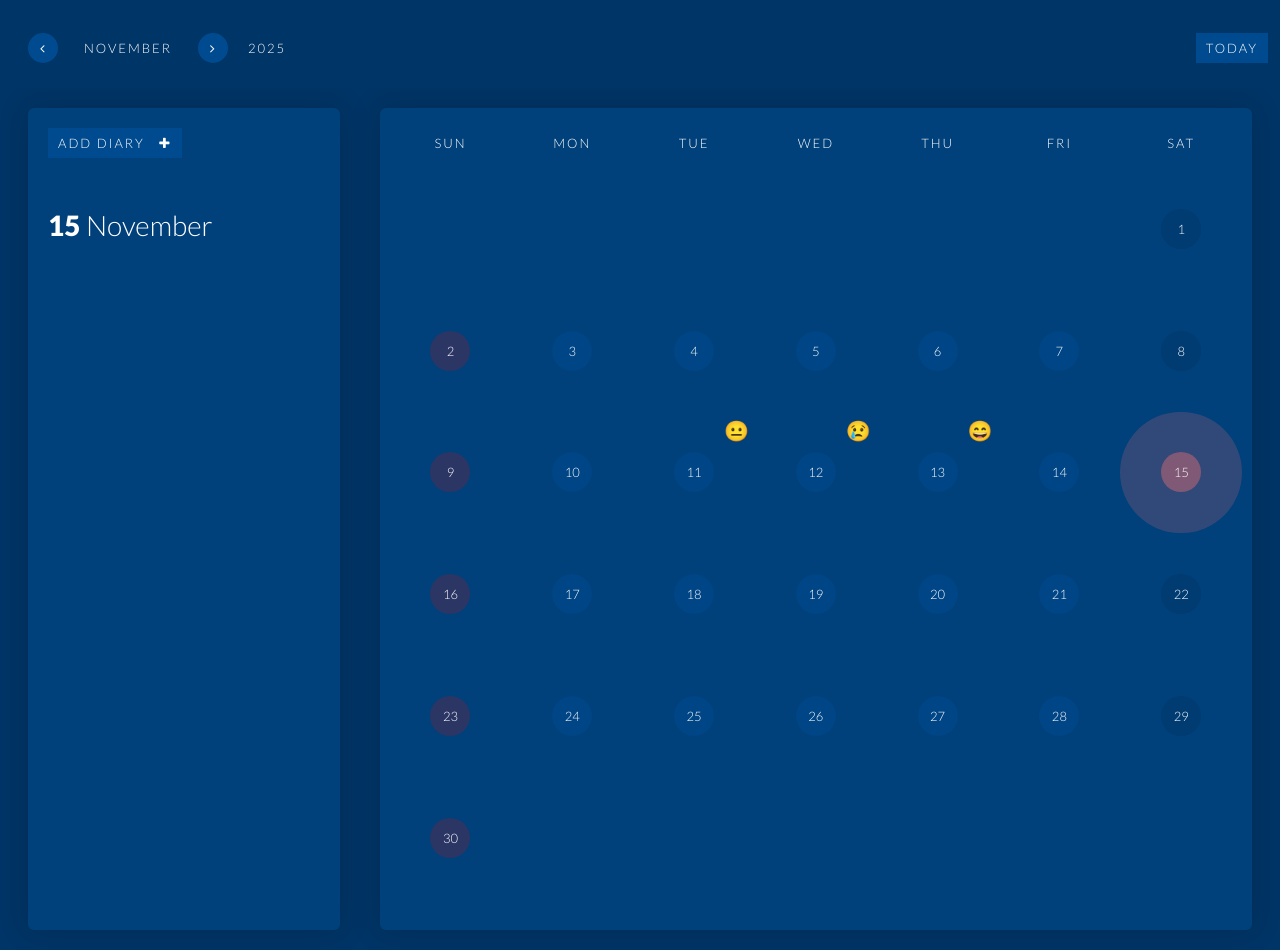
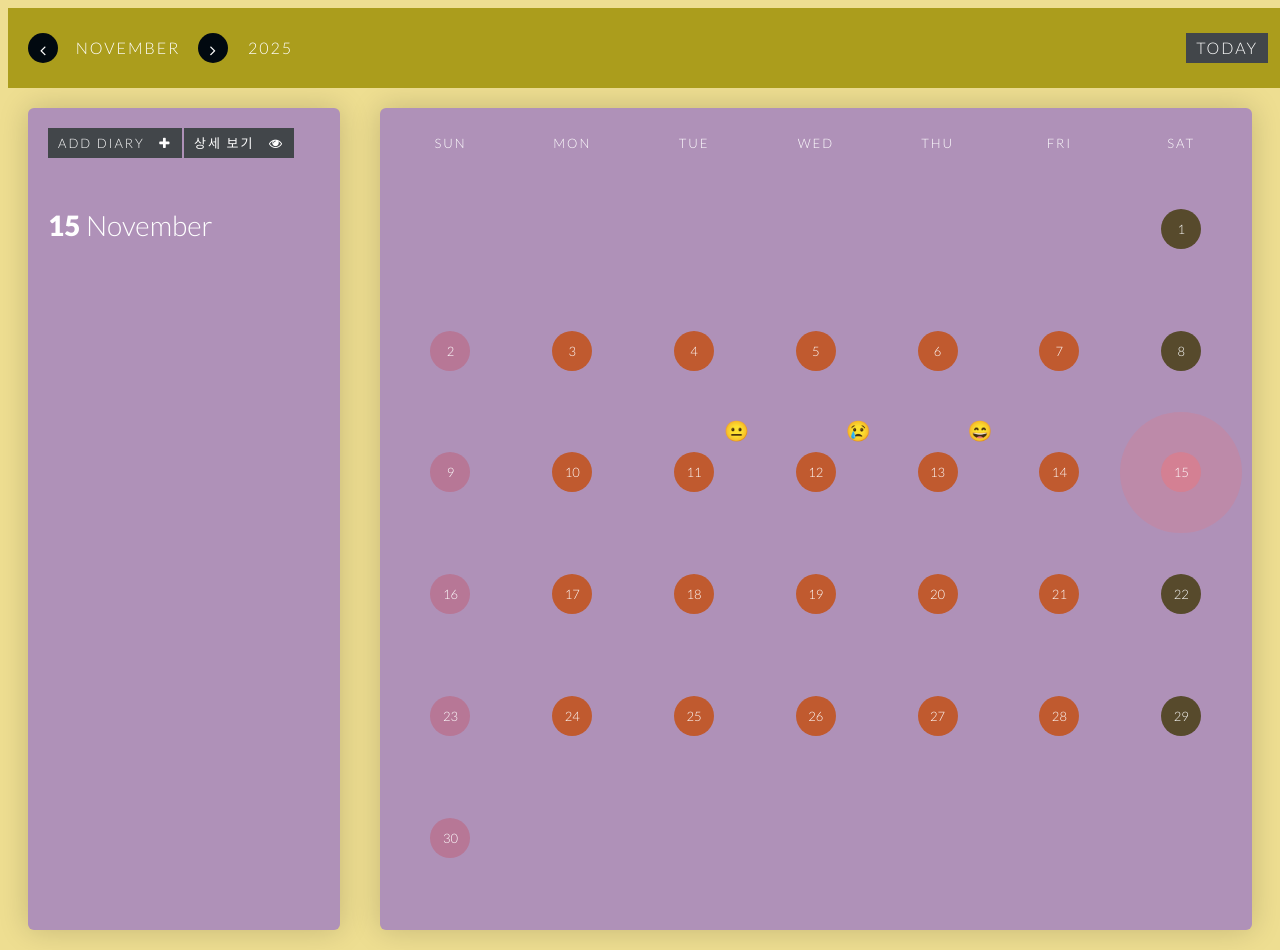
Before and after one commit to userbiin/OS2025_final, a Flask app: page / in a window 1280 px wide. Run offline with Flask 3, Linux system fonts and the light colour scheme; data comes from the database, SQL or seed files in the repository; both versions use the stored data as it was after the commit; some web fonts are replaced.

Commit message:
디테일 페이지 추가

```diff
--- a/app.py
+++ b/app.py
@@ -1,12 +1,86 @@
-from flask import Flask, render_template, request, jsonify
+from flask import Flask, render_template, request, jsonify, abort
 import json, os, sqlite3
 from datetime import datetime
+import random
 from services.emotion import predict_top
 
 app = Flask(__name__)
 
 DB_PATH = os.path.join("data", "diary.db")
 os.makedirs("data", exist_ok=True)
+
+EMPATHY_MESSAGES = {
+    "joy": [
+        "오늘처럼 기쁜 하루를 보내신 당신께 축하드립니다! 그 기쁨이 내일도 이어지기를 응원합니다.",
+        "당신의 기쁨은 세상에서 가장 아름다운 에너지예요. 스스로에게 그 행복을 선물해 준 당신이 자랑스럽습니다.",
+        "당신이 느낀 벅찬 기쁨은 결코 사소한 것이 아닙니다. 그 소중한 감정을 충분히 만끽하고, 오래도록 기억하세요.",
+        "오늘 하루를 기쁨으로 가득 채운 당신의 긍정적인 힘이 정말 대단합니다. 스스로를 칭찬해 주세요!",
+        "오늘 느낀 기쁨의 순간들이 앞으로 당신이 나아갈 길에 밝은 이정표가 되어줄 거예요. 잘하셨습니다!",
+        "삶은 이런 소중한 기쁨의 순간들로 채워집니다. 지금 이 행복한 감사를 놓치지 마세요.",
+        "당신의 기쁨은 전염성이 강합니다. 그 미소와 행복한 에너지를 주변 사람들과도 마음껏 나누며, 오늘 하루를 빛내세요!"
+    ],
+
+    "sadness": [
+        "오늘 하루 슬펐다면, 충분히 슬퍼해도 괜찮습니다. 당신의 감정을 존중하고, 아낌없이 안아주고 싶어요.",
+        "힘든 하루를 무사히 견뎌내 준 것만으로도 당신은 이미 대단한 일을 해냈어요. 정말 고생 많으셨습니다.",
+        "슬픔은 잠시 쉬어가라는 신호일 수 있습니다. 오늘은 모든 것을 내려놓고 오직 당신 자신을 돌보는 데 집중하세요.",
+        "세상에서 가장 중요한 것은 당신의 마음입니다. 그 마음이 아프다면, 잠시 멈추고 스스로에게 위로의 말을 건네주세요.",
+        "지금 이 슬픔이 영원히 지속되지는 않을 거예요. 시간이 당신의 상처를 부드럽게 감싸줄 것입니다.",
+        "저는 당신의 슬픔을 있는 그대로 받아들입니다. 혼자 감당하려 하지 말고, 기대어 쉬어도 괜찮아요.",
+        "슬픔 뒤에는 언제나 더 단단하고 따뜻해진 당신이 기다리고 있습니다. 이 시간을 통해 당신은 성장하고 있어요."
+    ],
+
+    "fear": [
+        "두려움을 느꼈음에도 불구하고 오늘 하루를 잘 이겨내셨습니다. 당신이 겪은 두려움보다 당신의 용기가 훨씬 더 큽니다.",
+        "두려움은 미지의 것에 대한 자연스러운 반응일 뿐입니다. 당신은 두려움에 잡아먹히지 않고 하루를 살아냈어요. 정말 자랑스럽습니다.",
+        "당신이 느낀 두려움의 크기는 그 상황을 얼마나 진지하게 받아들였는지에 대한 증거입니다. 당신은 책임감 있는 사람입니다.",
+        "두려움이 당신을 멈추게 하지 못했다는 사실을 기억하세요. 오늘 당신은 두려움과 함께 걸었지만, 결국 끝까지 해냈습니다.",
+        "두려움은 당신을 약하게 만드는 것이 아니라, 다음에 더 강해질 기회를 주는 신호입니다. 잠시 숨을 고르세요.",
+        "당신이 두려워했던 일은 생각보다 일어나지 않을 수도 있습니다. 지금은 걱정을 잠시 내려놓고 편안한 휴식을 취하세요.",
+        "가장 용감한 사람은 두려움을 느끼지 않는 사람이 아니라, 두려움을 느끼면서도 한 발짝 나아가는 사람입니다. 바로 당신처럼요."
+    ],
+
+    "anger": [
+        "힘든 상황 속에서 감정을 폭발시키지 않고 오늘 하루를 마무리한 것만으로도 대단한 자제력입니다. 스스로를 인정해주세요.",
+        "분노는 뜨거운 에너지입니다. 이 에너지를 남에게 돌리기 전에, 잠시 멈추고 자신을 보호하는 데 사용하세요.",
+        "화가 난다는 것은 당신이 무엇을 중요하게 생각하는지 알려주는 강력한 신호입니다. 이 감정의 이유를 천천히 돌아보세요.",
+        "가끔은 세상이 우리의 기대와 다르게 흘러갈 때가 있습니다. 당신의 잘못이 아닙니다. 이럴 땐 잠깐 쉬어가는 것이 최선입니다.",
+        "내일 아침까지 이 무거운 감정을 꼭 끌어안고 있을 필요는 없습니다. 오늘은 털어내고 가볍게 잠드세요.",
+        "당신이 느낀 분노의 원인이 무엇이든, 당신은 그 화보다 훨씬 더 크고 소중한 존재입니다.",
+        "화가 났던 일은 오늘 하루의 일부일 뿐, 당신의 전부는 아닙니다. 이제 그 하루를 내려놓고 새로운 내일을 맞이할 준비를 합시다."
+    ],
+
+    "disgust": [
+        "정말 끔찍한 하루를 견뎌내느라 고생 많으셨습니다. 불쾌하고 역겨운 상황에 맞선 당신의 용기에 깊이 감사드립니다.",
+        "그 역겨웠던 상황은 당신의 일부가 아닙니다. 깨끗한 물로 손을 씻듯이, 오늘 하루의 더러웠던 감정들을 씻어내세요.",
+        "오늘은 그저 재수가 없었던 하루일 뿐입니다. 그 경험을 과거에 두고, 내일은 상쾌하고 깨끗한 시작을 할 수 있습니다.",
+        "누군가의 역겨운 행동이나 상황 때문에 당신의 빛이 바래지 않도록 하세요. 당신은 그 불쾌함보다 훨씬 더 크고 강합니다.",
+        "따뜻한 물로 샤워를 하거나 좋아하는 향을 맡으며, 오늘 하루 쌓였던 불쾌한 잔여물들을 물리적으로 털어내는 데 집중해 보세요.",
+        "이 힘든 하루를 잘 통과해 준 스스로에게 고마워하세요. 당신의 멘탈은 생각보다 강인합니다.",
+        "이제 편안하고 안전한 당신만의 공간으로 돌아왔습니다. 모든 걱정을 내려놓고, 당신이 좋아하는 것들로 마음을 정화하세요."
+    ],
+
+    "surprise": [
+        "오늘 하루, 정말 다이나믹한 경험을 하셨네요! 파란만장한 하루를 무사히 견뎌낸 당신의 적응력에 박수를 보냅니다.",
+        "놀라움은 삶이 지루하지 않다는 증거죠. 당신은 오늘, 생동감 넘치는 하루를 온전히 경험했습니다. 축하합니다!",
+        "오늘의 놀라운 일들이 당신의 삶에 긍정적인 반전이 되기를 바랍니다. 흥미진진한 이야기의 주인공이 되셨네요.",
+        "오늘의 놀라운 경험들은 당신의 시야를 넓혀주었을 겁니다. 새로운 것을 배운 소중한 하루였습니다.",
+        "가끔은 이런 놀라운 일들이 우리를 더 깨어있게 만들죠. 이 에너지와 생생한 기억을 소중히 간직하세요.",
+        "놀라움으로 가득했던 오늘 하루를 무사히 마무리한 당신께, '참 잘했어요!'라는 칭찬을 드리고 싶습니다.",
+        "어떤 일이든 잘 헤쳐나갈 수 있다는 자신감을 오늘 다시 한번 얻으셨을 거예요. 당신은 유연하고 강한 사람입니다."
+    ],
+
+    "neutral": [
+        "별일 없이 지나간 하루야말로 가장 큰 축복입니다. 그 평온함을 누릴 줄 아는 당신에게 위로와 안정을 전합니다.",
+        "큰 파도 없이 잔잔하게 흘러간 하루, 그 평화로움 속에 당신은 쉼과 에너지를 채웠을 겁니다. 정말 잘 쉬셨습니다.",
+        "오늘은 소란스러운 사건 대신, 당신의 내면에 귀 기울일 수 있었던 조용한 하루였을 거예요. 그 고요함을 즐기세요.",
+        "별일 없는 하루가 주는 선물은 바로 '안전'과 '평화'입니다. 그 귀한 선물을 온전히 받아들이고 감사해하세요.",
+        "지나치게 애쓰지 않고, 당신의 삶이 흘러가는 대로 맡길 줄 아는 당신의 여유로움이 멋집니다.",
+        "별다른 일이 없다는 것은 모든 것이 제자리를 지키고 있었다는 뜻입니다. 삶의 안정성에 감사하는 밤을 보내세요.",
+        "작은 행복을 발견하기 가장 좋은 날이 바로 '별일 없는 날'입니다. 오늘 당신을 미소 짓게 한 아주 작은 순간을 떠올려보세요."
+    ],
+
+}
 
 def init_db():
     with sqlite3.connect(DB_PATH) as con:
@@ -22,6 +96,34 @@ def init_db():
         """)
 init_db()
 # 주석
+
+# 공용 함수 추가
+# DB 조회 코드를 함수로 빼두기
+# 같은 날 일기 조회 로직을 API 라우트와 HTML 렌더링 라우트에서 공유하기 위해서 작성.
+# 이렇게 해두면 나중에 컬럼 구조를 바꾸거나 로직을 바꿔도 한 군데만 고치면 됨.
+def fetch_diary(date_str):
+    """주어진 날짜의 일기 하나를 dict 형태로 반환. 없으면 None."""
+    with sqlite3.connect(DB_PATH) as con:
+        cur = con.execute(
+            "SELECT date, text, label, score, emoji, probs FROM diary WHERE date=?",
+            (date_str,)
+        )
+        row = cur.fetchone()
+
+    if not row:
+        return None
+
+    d, text, label, score, emoji, probs = row
+    return {
+        "date": d,
+        "text": text,
+        "label": label,
+        "score": score,
+        "emoji": emoji,
+        "probs": json.loads(probs or "{}")
+    }
+
+
 @app.route("/")
 def index():
     return render_template("index.html")
@@ -77,18 +179,52 @@ def get_diary(date_str):
     except ValueError:
         return jsonify({"ok": False, "error": "Invalid date format"}), 400
 
-    with sqlite3.connect(DB_PATH) as con:
-        cur = con.execute("SELECT date, text, label, score, emoji, probs FROM diary WHERE date=?", (date_str,))
-        row = cur.fetchone()
-    if not row:
+    diary = fetch_diary(date_str)
+    if diary is None:
         return jsonify({"ok": False, "error": "No diary for date"}), 404
 
-    d, text, label, score, emoji, probs = row
-    return jsonify({
-        "ok": True,
-        "date": d, "text": text, "label": label, "score": score, "emoji": emoji,
-        "probs": json.loads(probs or "{}")
-    })
+    return jsonify({"ok": True, **diary})
+
+#    with sqlite3.connect(DB_PATH) as con:
+#        cur = con.execute("SELECT date, text, label, score, emoji, probs FROM diary WHERE date=?", (date_str,))
+#        row = cur.fetchone()
+#    if not row:
+#        return jsonify({"ok": False, "error": "No diary for date"}), 404
+
+#    d, text, label, score, emoji, probs = row
+#    return jsonify({
+#        "ok": True,
+#        "date": d, "text": text, "label": label, "score": score, "emoji": emoji,
+#        "probs": json.loads(probs or "{}")
+#    })
+
+@app.get("/diary/<date_str>")
+def diary_detail_page(date_str):
+    """특정 날짜의 일기를 HTML 페이지로 보여주는 라우트"""
+
+    # 1) 날짜 형식 검증
+    try:
+        _ = datetime.strptime(date_str, "%Y-%m-%d")
+    except ValueError:
+        # 잘못된 URL 형식이면 400
+        abort(400, description="Invalid date format")
+
+    # 2) DB에서 해당 날짜 일기 조회
+    diary = fetch_diary(date_str)
+    if diary is None:
+        # 일기 없으면 404
+        abort(404, description="No diary for this date")
+
+    label = diary.get("label", "")
+    msg_list = EMPATHY_MESSAGES.get(label) or EMPATHY_MESSAGES.get("_default", [])
+    empathy_msg = random.choice(msg_list) if msg_list else ""
+
+    dt = datetime.strptime(diary["date"], "%Y-%m-%d")
+    display_day = f"{dt.day:02d}"
+    display_month = dt.strftime("%B")
+
+    # 3) detail.html 템플릿 렌더링
+    return render_template("detail.html", diary=diary, empathy_msg=empathy_msg, display_day=display_day, display_month=display_month)
 
 if __name__ == "__main__":
     app.run(debug=True)
--- a/static/css/style.css
+++ b/static/css/style.css
@@ -61,9 +61,11 @@ body.overlay:before {
   background-color: rgba(0, 0, 0, 0.4);
   z-index: 100;
 }
+
+/* 배경색 */
 html {
   height: 100%;
-  background: #003567;
+  background: #eede91;
   color: #ffffff;
   font-size: 13px;
   font-family: 'Lato', sans-serif;
@@ -112,12 +114,13 @@ a {
   display: none;
 }
 /* STYLE ===========================================================*/
+/* 상단의 긴 직사각형 */
 header {
   position: fixed;
   height: 80px;
   width: 100%;
   z-index: 50;
-  background: #003567;
+  background: #ab9d1c;
 }
 header > .wrapper {
   display: flex;
@@ -129,7 +132,7 @@ header > .wrapper {
   -webkit-box-sizing: border-box;
   color: #ffffff;
   letter-spacing: 2px;
-  font-size: 13px;
+  font-size: 16px;
 }
 header > .wrapper a {
   color: #ffffff;
@@ -204,7 +209,7 @@ header > .wrapper a {
   width: 30px;
   height: 30px;
   padding: 9px 12px;
-  background-color: #004b8f;
+  background-color: #010910;
   cursor: pointer;
   z-index: 10;
   box-sizing: border-box;
@@ -251,7 +256,7 @@ header > .wrapper a {
   padding: 0 10px;
   line-height: 30px;
   height: 30px;
-  background-color: #004b8f;
+  background-color: #42464a;
   text-transform: uppercase;
   letter-spacing: 2px;
   border-radius: 30px/2;
@@ -279,8 +284,10 @@ header > .wrapper a {
   justify-content: space-between;
   flex-direction: row;
 }
+
+/* 메인 직사각형 색상 (좌우 동시 적용) */
 .c-calendar__style {
-  background-color: #00407b;
+  background-color: #af91b8;
   margin: 20px;
   padding: 20px/2;
   box-shadow: 0 0 30px 0 rgba(0, 0, 0, 0.18);
--- a/static/js/main.js
+++ b/static/js/main.js
@@ -9,6 +9,7 @@
     const MONTH = now.getMonth() + 1; // 1~12
     const DAY = now.getDate();
     const TODAY = `${YEAR}-${pad2(MONTH)}-${pad2(DAY)}`;
+    let lastSavedDate = null;
     const yearLabel = document.querySelector(".c-paginator__year");
     if (yearLabel) yearLabel.textContent = String(YEAR);
 
@@ -165,6 +166,8 @@
             return alert("Save failed: " + (data.error || "unknown"));
           }
 
+          lastSavedDate = data.date;
+
           // 1) 이모지 배지 렌더
           renderEmoji(data.date, data.emoji);
 
@@ -194,6 +197,43 @@
         }
       });
     })();
+
+        // '상세 보기' 버튼 동작: 현재 선택된 날짜(달력) 기준으로 이동
+    (function bindDetailButton() {
+      const detailBtn = document.querySelector(".js-event__detail");
+      if (!detailBtn) return;
+
+      detailBtn.addEventListener("click", (e) => {
+        e.preventDefault();
+
+        let targetDate = "";
+
+        // 1순위: 달력에서 선택된 날짜(.isSelected)
+        const $selected = $(".c-cal__cel.isSelected");
+        if ($selected.length) {
+          targetDate = $selected.attr("data-day") || "";
+        }
+
+        // 2순위: 마지막으로 저장한 날짜
+        if (!targetDate && lastSavedDate) {
+          targetDate = lastSavedDate;
+        }
+
+        // 3순위: 그래도 없으면 오늘 날짜
+        if (!targetDate) {
+          targetDate = TODAY;
+        }
+
+        if (!targetDate) {
+          alert("상세 보기를 할 날짜를 찾을 수 없습니다.");
+          return;
+        }
+
+        window.location.href = "/diary/" + targetDate;
+      });
+    })();
+
+
 
     // 최초 월별 이모지 채우기
     (function initialMonthEmojis() {
--- a/templates/index.html
+++ b/templates/index.html
@@ -132,6 +132,7 @@ function fill_table(month, month_length, indexMonth) {
   <div class="c-calendar">
     <div class="c-calendar__style c-aside">
       <a class="c-add o-btn js-event__add" href="javascript:;">add diary <span class="fa fa-plus"></span></a>
+      <a class="o-btn js-event__detail" href="javascript:;">상세 보기 <span class="fa fa-eye"></span></a>
       <div class="c-aside__day">
         <span class="c-aside__num"></span> <span class="c-aside__month"></span>
       </div>
```
Also changed, not shown: other parts of static/css/style.css (+135 -8 lines), templates/detail.html (added, +80 -0 lines), data/diary.db.
